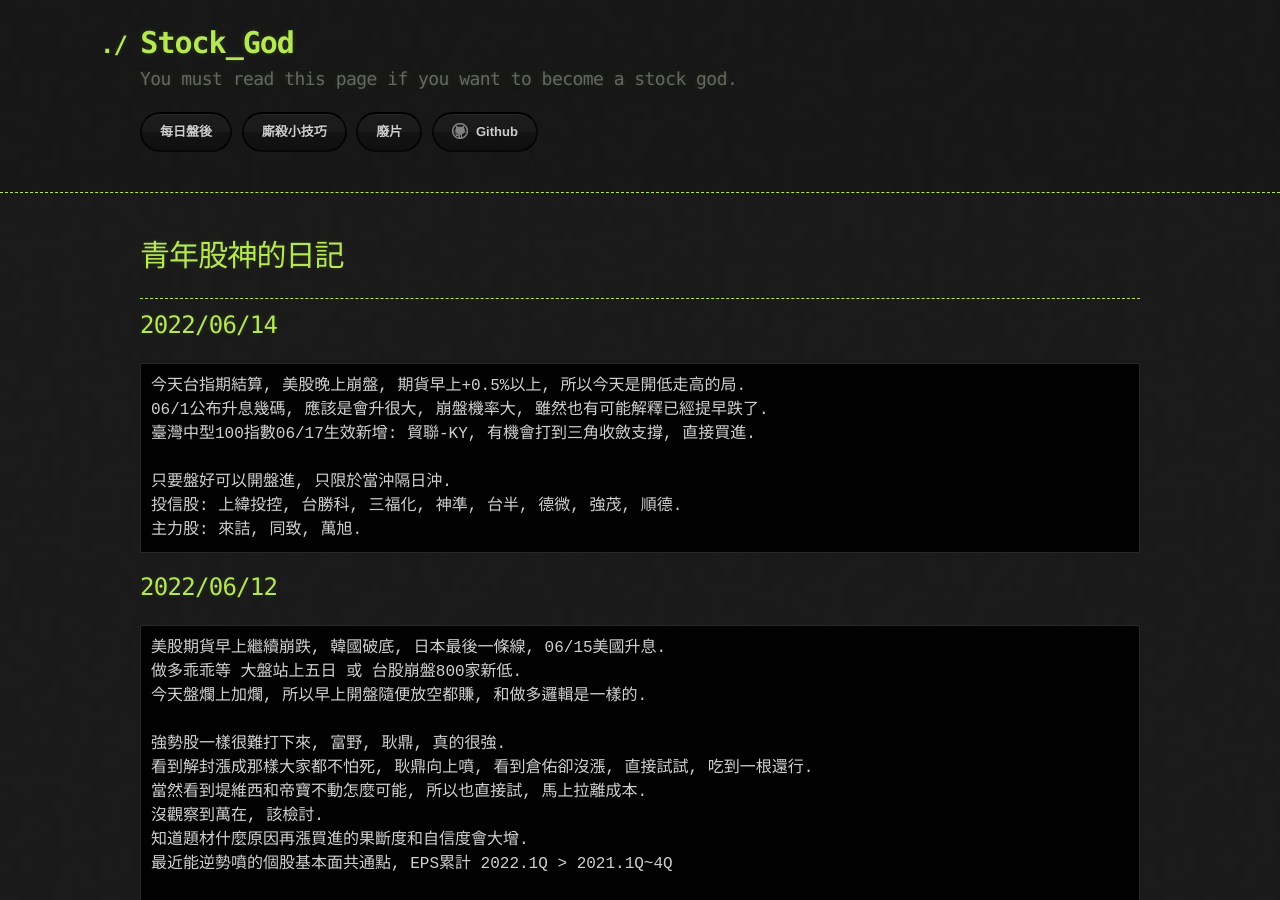
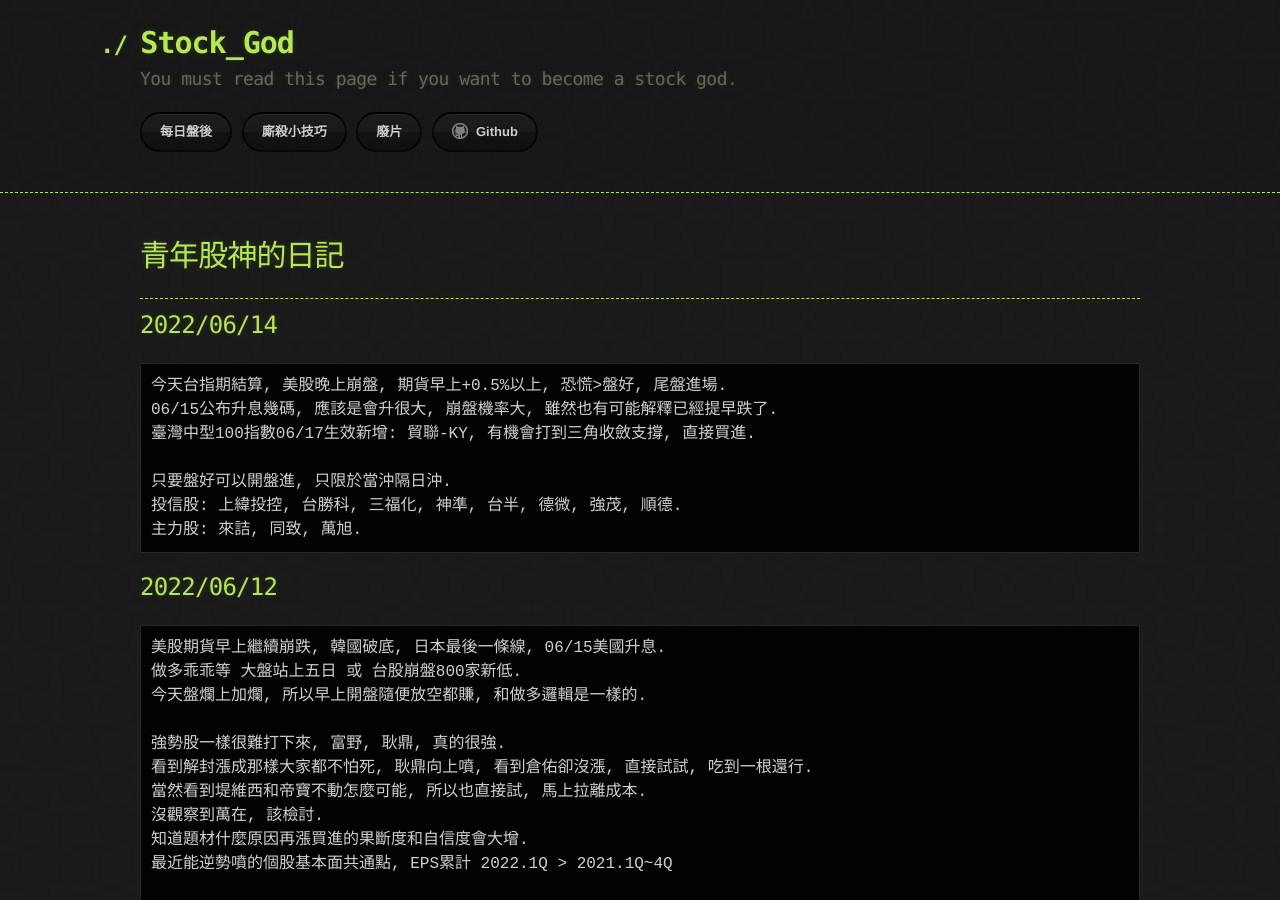
Before and after one commit to lepg5487/Stock_God, a Jekyll site: the page built from index.md, in a window 1280 px wide and 900 px high. Built offline with Jekyll 4.4.1, drawn with Linux system fonts in a browser that asks for light colours; our own code applies the rules of GitHub Pages for plain Markdown files.

Commit message:
Update index.md

````diff
--- a/index.md
+++ b/index.md
@@ -8,8 +8,8 @@
 
 ## 2022/06/14
 ```
-今天台指期結算, 美股晚上崩盤, 期貨早上+0.5%以上, 所以今天是開低走高的局.
-06/1公布升息幾碼, 應該是會升很大, 崩盤機率大, 雖然也有可能解釋已經提早跌了.
+今天台指期結算, 美股晚上崩盤, 期貨早上+0.5%以上, 恐慌>盤好, 尾盤進場.
+06/15公布升息幾碼, 應該是會升很大, 崩盤機率大, 雖然也有可能解釋已經提早跌了.
 臺灣中型100指數06/17生效新增: 貿聯-KY, 有機會打到三角收斂支撐, 直接買進.
 
 只要盤好可以開盤進, 只限於當沖隔日沖.
````
